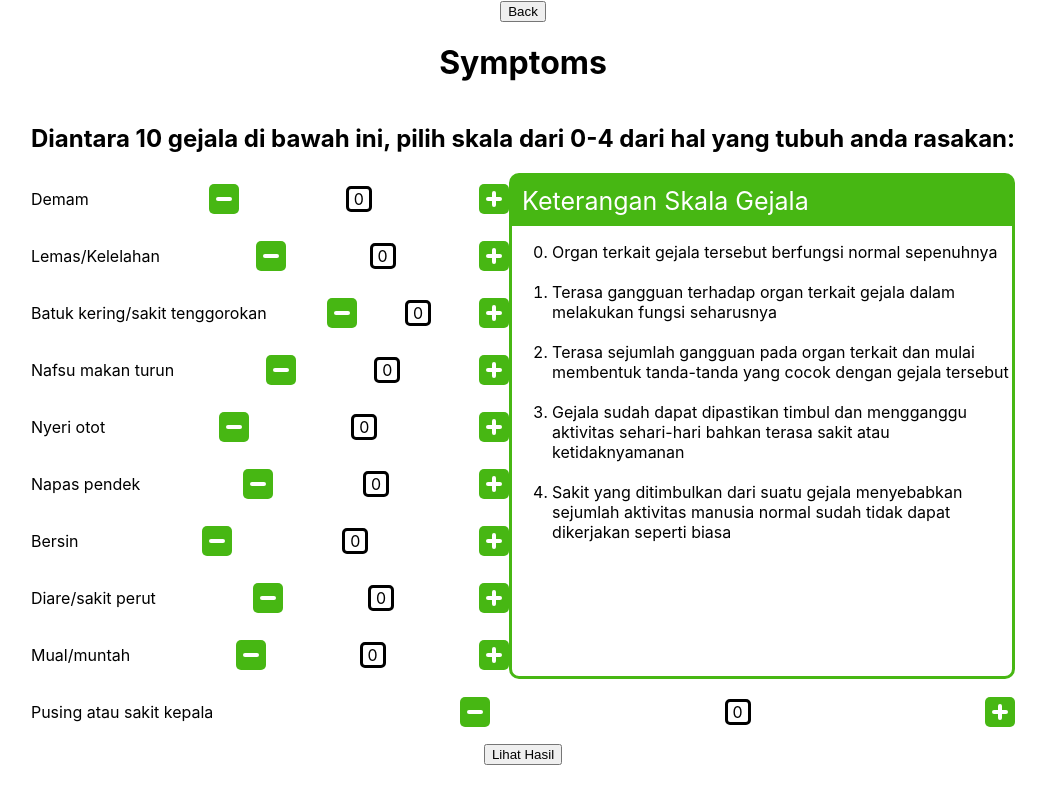
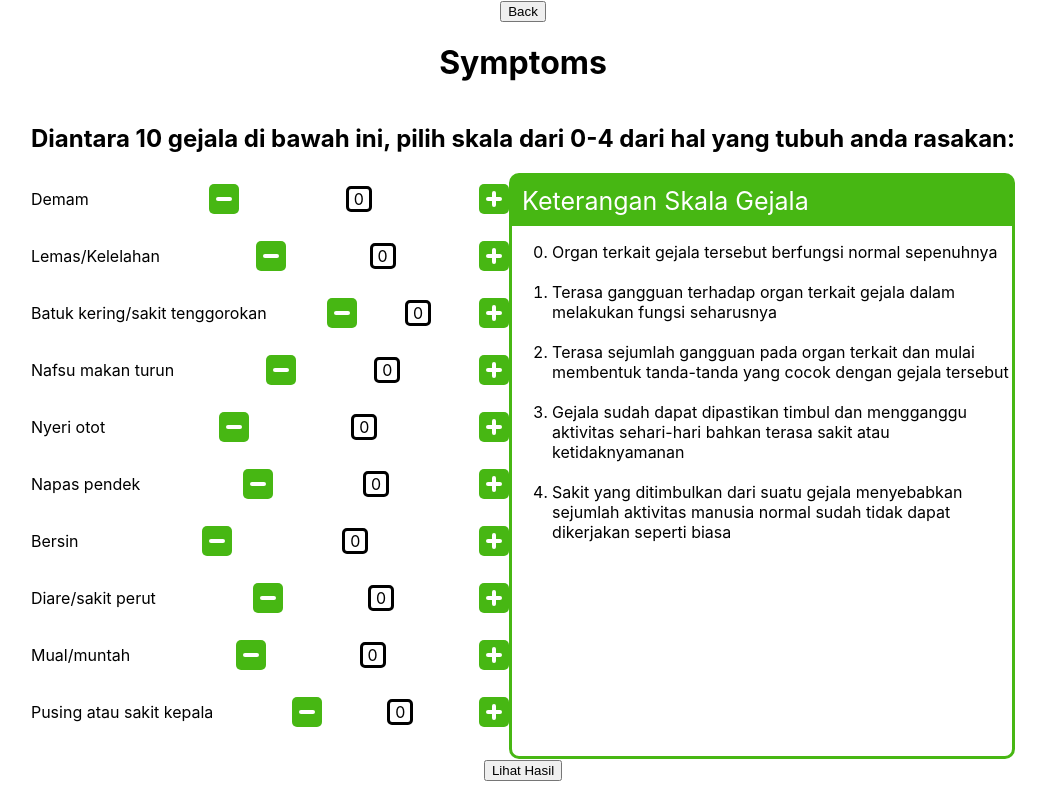
Before and after one commit to kinantanbagaspati/Milestone-SPARTA, a React (Create React App) app in the folder mockup-milestone/: page /symptoms in a window 1280 px wide. Shown: the whole page, without its empty margins (117-1163 px from the left). Built offline with nearby package versions, Linux system fonts and the light colour scheme.

Commit message:
Styling Home sama Symptoms

```diff
--- a/mockup-milestone/src/containers/Symptoms.css
+++ b/mockup-milestone/src/containers/Symptoms.css
@@ -42,7 +42,7 @@
 
 #skala {
     width: 500px;
-    height: 500px;
+    height: 580px;
     border:#47B713 solid;
 	text-align: left;
     float:right;
```
